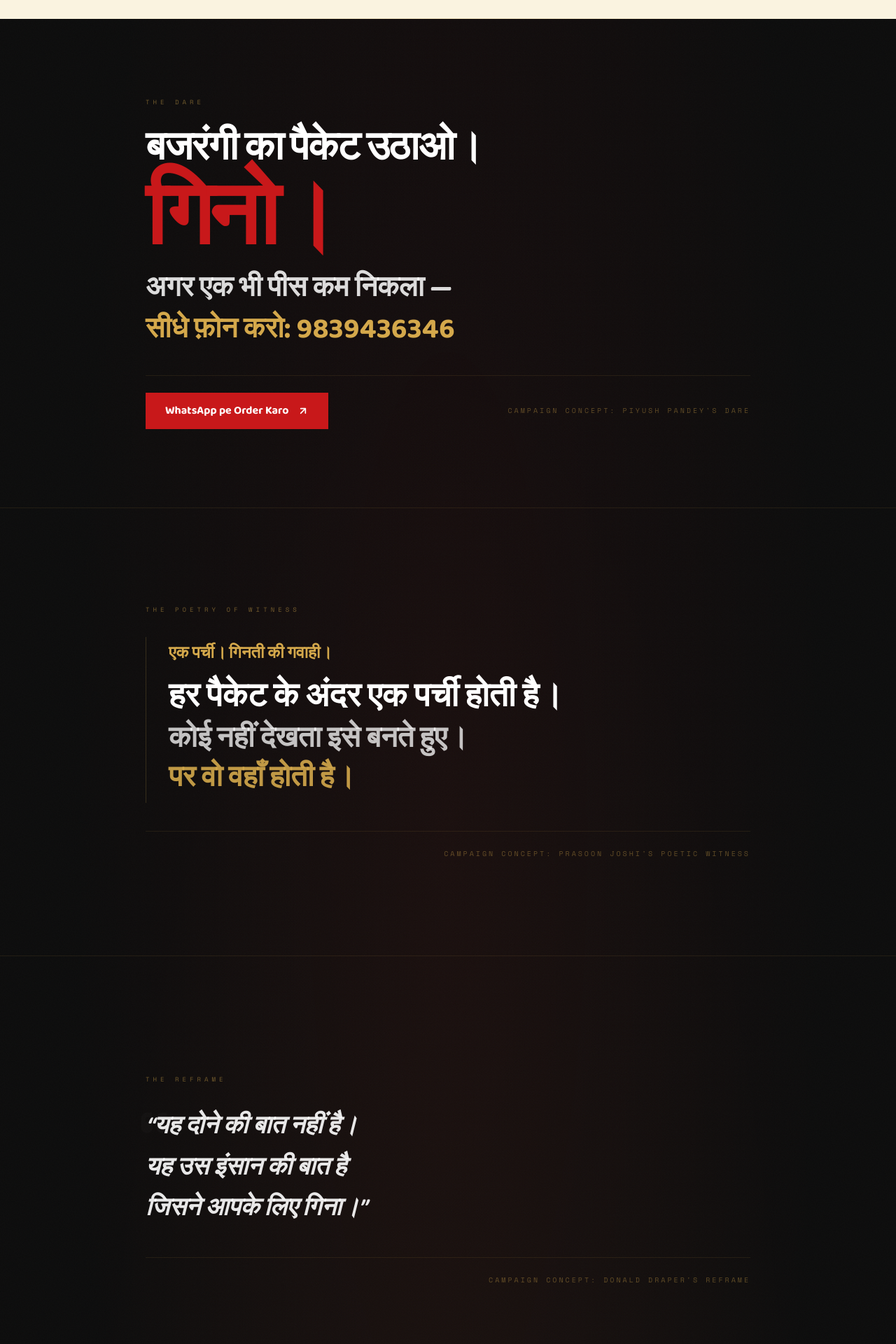
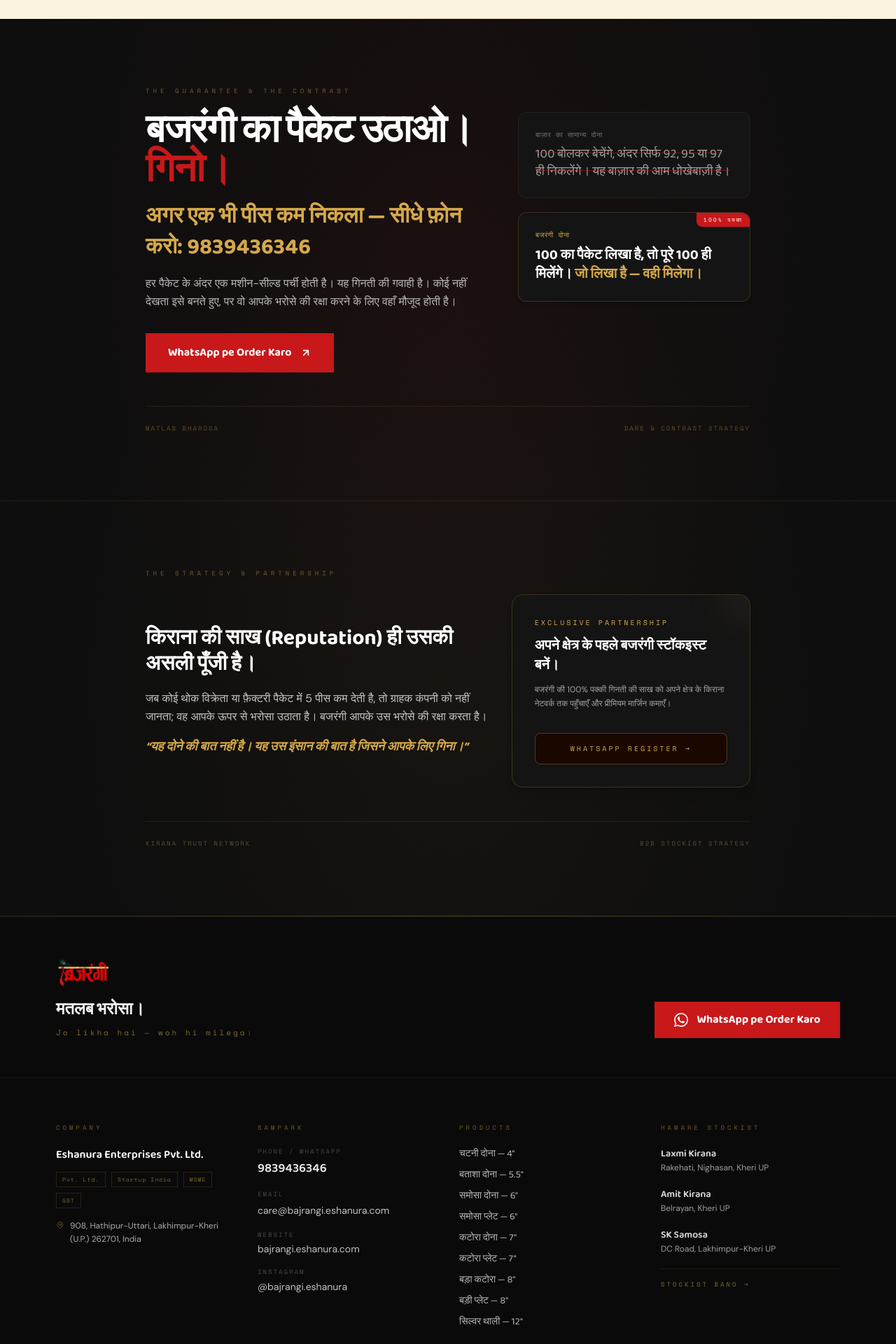
Before and after one commit to gauravv-g/bajrangi-website, a Next.js app: page / in a window 1280 px wide. Shown: the part 3680-5600 px from the top of the page at 70% size. Built offline with nearby package versions, Linux system fonts and the light colour scheme; no server answers.

Commit message:
design: compress and merge six narrative spreads into two high-conversion trust and partnership sections

```diff
--- a/src/components/bajrangi/ChallengeSection.tsx
+++ b/src/components/bajrangi/ChallengeSection.tsx
@@ -16,7 +16,7 @@
     <div
       ref={ref}
       id={id}
-      className="relative min-h-[80vh] flex flex-col justify-center py-20 md:py-28 border-b border-[#D4A84B]/10 overflow-hidden"
+      className="relative flex flex-col justify-center py-16 md:py-24 border-b border-[#D4A84B]/10 overflow-hidden"
     >
       <motion.div
         initial={{ opacity: 0, y: 30 }}
@@ -36,189 +36,130 @@
       id="challenge"
       className="relative bg-[#0C0C0C] overflow-hidden noise-overlay"
     >
-      {/* Background ambient red glow */}
+      {/* Background ambient red/gold glow */}
       <div
         aria-hidden
         className="absolute inset-0 pointer-events-none z-0"
         style={{
           background:
-            'radial-gradient(ellipse at 50% 30%, rgba(200,24,26,0.06) 0%, transparent 60%), radial-gradient(ellipse at 50% 70%, rgba(212,168,75,0.04) 0%, transparent 60%)',
+            'radial-gradient(ellipse at 50% 25%, rgba(200,24,26,0.06) 0%, transparent 60%), radial-gradient(ellipse at 50% 75%, rgba(212,168,75,0.04) 0%, transparent 60%)',
         }}
       />
 
-      {/* ── Spread 1: Piyush Pandey (The Dare) ── */}
+      {/* ── PART 1: The Counting Challenge & The Contrast (Customer Trust) ── */}
       <SectionWrapper>
-        <p className="font-mono-space text-[#D4A84B]/50 text-[9px] tracking-[5px] uppercase mb-8">
-          The Dare
+        <p className="font-mono-space text-[#D4A84B]/50 text-[9px] tracking-[5px] uppercase mb-6">
+          The Guarantee & The Contrast
         </p>
-        <div className="space-y-2 mb-10">
-          <p className="font-baloo text-white text-[clamp(26px,4.5vw,60px)] font-bold leading-none tracking-tight">
-            बजरंगी का पैकेट उठाओ।
+
+        <div className="grid grid-cols-1 lg:grid-cols-12 gap-8 lg:gap-12 items-start mb-12">
+          {/* Left Column: Bold Challenge copy */}
+          <div className="lg:col-span-7 space-y-4">
+            <h2 className="font-baloo text-white text-[clamp(32px,4.5vw,56px)] font-bold leading-none tracking-tight">
+              बजरंगी का पैकेट उठाओ। <span className="text-[#C8181A]">गिनो।</span>
+            </h2>
+            <p className="font-baloo text-[#D4A84B] text-[clamp(20px,2.8vw,32px)] font-bold leading-snug">
+              अगर एक भी पीस कम निकला — सीधे फ़ोन करो: {phone}
             </p>
-          <p className="font-baloo text-[#C8181A] text-[clamp(56px,10vw,130px)] font-extrabold leading-none tracking-tighter">
-            गिनो।
+            <p className="font-dm text-white/70 text-base leading-relaxed max-w-xl">
+              हर पैकेट के अंदर एक मशीन-सील्ड पर्ची होती है। यह गिनती की गवाही है। कोई नहीं देखता इसे बनते हुए, पर वो आपके भरोसे की रक्षा करने के लिए वहाँ मौजूद होती है।
             </p>
-          <p className="font-baloo text-white/85 text-[clamp(20px,3.2vw,44px)] font-bold leading-tight">
-            अगर एक भी पीस कम निकला —
-          </p>
-          <p className="font-baloo text-[#D4A84B] text-[clamp(20px,3.2vw,44px)] font-bold leading-tight">
-            सीधे फ़ोन करो: {phone}
-          </p>
-        </div>
-        <div className="flex flex-wrap gap-4 items-center justify-between pt-6 border-t border-[#D4A84B]/10">
+
+            <div className="pt-4">
               <a
                 id="challenge-whatsapp-cta"
                 href={`https://wa.me/${whatsappNumber}?text=${encodeURIComponent('Bajrangi se order karna hai।')}`}
                 target="_blank"
                 rel="noopener noreferrer"
-            className="inline-flex items-center gap-3 bg-[#C8181A] text-white font-baloo font-bold text-base px-7 py-3.5 hover:bg-[#b01517] transition-all duration-200 hover:shadow-[0_0_24px_rgba(200,24,26,0.4)]"
+                className="inline-flex items-center gap-3 bg-[#C8181A] text-white font-baloo font-bold text-base px-8 py-4 hover:bg-[#b01517] transition-all duration-200 hover:shadow-[0_0_24px_rgba(200,24,26,0.4)]"
               >
                 WhatsApp pe Order Karo
                 <svg className="w-4 h-4" fill="none" stroke="currentColor" strokeWidth={2.5} viewBox="0 0 24 24">
                   <path strokeLinecap="round" strokeLinejoin="round" d="M7 17L17 7M7 7h10v10" />
                 </svg>
               </a>
-          <span className="font-mono-space text-[#D4A84B]/40 text-[10px] tracking-[3px] uppercase mt-2 sm:mt-0">
-            Campaign Concept: Piyush Pandey's Dare
-          </span>
+            </div>
+          </div>
+
+          {/* Right Column: Dynamic Contrast Card */}
+          <div className="lg:col-span-5 space-y-5">
+            {/* Market Card */}
+            <div className="bg-[#141414] border border-white/5 p-6 rounded-xl">
+              <span className="font-mono-space text-white/40 text-[10px] tracking-wider uppercase block mb-2">बाज़ार का सामान्य दोना</span>
+              <p className="font-baloo text-white/60 text-lg leading-snug line-through decoration-[#C8181A]/50">
+                100 बोलकर बेचेंगे, अंदर सिर्फ 92, 95 या 97 ही निकलेंगे। यह बाज़ार की आम धोखेबाज़ी है।
+              </p>
+            </div>
+
+            {/* Bajrangi Card */}
+            <div className="bg-[#141414] border border-[#D4A84B]/20 p-6 rounded-xl relative shadow-md">
+              <div className="absolute top-0 right-0 bg-[#C8181A] text-white text-[8px] tracking-[2px] font-mono-space uppercase px-2.5 py-1 rounded-bl-lg rounded-tr-xl">
+                100% पक्का
+              </div>
+              <span className="font-mono-space text-[#D4A84B] text-[10px] tracking-wider uppercase block mb-2">बजरंगी दोना</span>
+              <p className="font-baloo text-white text-xl font-bold leading-snug">
+                100 का पैकेट लिखा है, तो पूरे 100 ही मिलेंगे। <span className="text-[#D4A84B]">जो लिखा है — वही मिलेगा।</span>
+              </p>
+            </div>
+          </div>
+        </div>
+
+        <div className="pt-6 border-t border-[#D4A84B]/10 flex justify-between items-center text-[#D4A84B]/40 font-mono-space text-[9px] tracking-[2px] uppercase">
+          <span>Matlab Bharosa</span>
+          <span>Dare & Contrast Strategy</span>
         </div>
       </SectionWrapper>
 
-      {/* ── Spread 2: Prasoon Joshi (The Poetry of the Slip) ── */}
+      {/* ── PART 2: The Kirana Strategy & Stockist Partnership (Business Trust) ── */}
       <SectionWrapper>
-        <p className="font-mono-space text-[#D4A84B]/50 text-[9px] tracking-[5px] uppercase mb-8">
-          The Poetry of Witness
+        <p className="font-mono-space text-[#D4A84B]/50 text-[9px] tracking-[5px] uppercase mb-6">
+          The Strategy & Partnership
         </p>
-        <div className="border-l border-[#D4A84B]/20 pl-6 md:pl-8 py-2 mb-10">
-          <p className="font-baloo text-[#D4A84B] text-xl md:text-2xl font-bold mb-4">
-            एक पर्ची। गिनती की गवाही।
+
+        <div className="grid grid-cols-1 lg:grid-cols-12 gap-8 items-stretch mb-12">
+          {/* Left Column: Kirana Trust explanation */}
+          <div className="lg:col-span-7 flex flex-col justify-center space-y-4">
+            <h3 className="font-baloo text-white text-2xl md:text-3xl font-bold leading-tight">
+              किराना की साख (Reputation) ही उसकी असली पूँजी है।
+            </h3>
+            <p className="font-dm text-white/75 text-sm md:text-base leading-relaxed">
+              जब कोई थोक विक्रेता या फ़ैक्टरी पैकेट में 5 पीस कम देती है, तो ग्राहक कंपनी को नहीं जानता; वह आपके ऊपर से भरोसा उठाता है। बजरंगी आपके उस भरोसे की रक्षा करता है।
             </p>
-          <p className="font-baloo text-white text-[clamp(22px,4.2vw,48px)] font-bold leading-tight">
-            हर पैकेट के अंदर एक पर्ची होती है।
-          </p>
-          <p className="font-baloo text-white/75 text-[clamp(20px,3.8vw,42px)] font-bold leading-tight mt-1">
-            कोई नहीं देखता इसे बनते हुए।
-          </p>
-          <p className="font-baloo text-[#D4A84B]/90 text-[clamp(20px,3.8vw,42px)] font-bold leading-tight mt-1">
-            पर वो वहाँ होती है।
+            <p className="font-baloo text-[#D4A84B] text-lg font-bold italic">
+              &ldquo;यह दोने की बात नहीं है। यह उस इंसान की बात है जिसने आपके लिए गिना।&rdquo;
             </p>
           </div>
-        <div className="pt-6 border-t border-[#D4A84B]/10 flex justify-end">
-          <span className="font-mono-space text-[#D4A84B]/40 text-[10px] tracking-[3px] uppercase">
-            Campaign Concept: Prasoon Joshi's Poetic Witness
-          </span>
-        </div>
-      </SectionWrapper>
 
-      {/* ── Spread 3: Donald Draper (The Reframe) ── */}
-      <SectionWrapper>
-        <p className="font-mono-space text-[#D4A84B]/50 text-[9px] tracking-[5px] uppercase mb-8">
-          The Reframe
-        </p>
-        <div className="relative mb-10">
-          <span className="absolute -top-10 -left-6 font-mono-space text-[120px] text-white/[0.02] select-none pointer-events-none">
-            “
-          </span>
-          <p className="font-baloo text-white/90 text-[clamp(20px,3vw,36px)] font-semibold leading-relaxed italic pr-6">
-            &ldquo;यह दोने की बात नहीं है।<br />
-            यह उस इंसान की बात है<br />
-            जिसने आपके लिए गिना।&rdquo;
+          {/* Right Column: Premium Gold-bordered B2B Card */}
+          <div className="lg:col-span-5 bg-[#141414] border border-[#D4A84B]/20 p-6 md:p-8 rounded-2xl flex flex-col justify-between shadow-lg relative overflow-hidden">
+            {/* Subtle glow behind B2B Card */}
+            <div className="absolute -top-12 -right-12 w-24 h-24 bg-[#D4A84B]/5 rounded-full blur-xl pointer-events-none" />
+
+            <div className="space-y-3">
+              <span className="font-mono-space text-[#D4A84B] text-[10px] tracking-[3px] uppercase block">Exclusive Partnership</span>
+              <h4 className="font-baloo text-white text-xl font-bold leading-snug">अपने क्षेत्र के पहले बजरंगी स्टॉकइस्ट बनें।</h4>
+              <p className="font-dm text-white/60 text-xs leading-relaxed">
+                बजरंगी की 100% पक्की गिनती की साख को अपने क्षेत्र के किराना नेटवर्क तक पहुँचाएँ और प्रीमियम मार्जिन कमाएँ।
               </p>
             </div>
-        <div className="pt-6 border-t border-[#D4A84B]/10 flex justify-end">
-          <span className="font-mono-space text-[#D4A84B]/40 text-[10px] tracking-[3px] uppercase">
-            Campaign Concept: Donald Draper's Reframe
-          </span>
-        </div>
-      </SectionWrapper>
 
-      {/* ── Spread 4: Sukesh Nayak (The Everyday Contrast) ── */}
-      <SectionWrapper>
-        <p className="font-mono-space text-[#D4A84B]/50 text-[9px] tracking-[5px] uppercase mb-8">
-          The Contrast
-        </p>
-        <div className="grid grid-cols-1 md:grid-cols-2 gap-6 mb-10">
-          <div className="bg-[#141414] border border-white/5 p-6 md:p-8">
-            <span className="font-mono-space text-white/40 text-xs tracking-wider uppercase block mb-3">बाज़ार का दोना</span>
-            <p className="font-baloo text-white/70 text-[clamp(18px,2.2vw,24px)] leading-snug line-through decoration-[#C8181A]/50">
-              100 का पैकेट बोलकर बेचेंगे।<br />
-              अंदर सिर्फ 92, 95 या 97 निकलेंगे।<br />
-              धोखा बाज़ार का नियम बन चुका है।
-            </p>
-          </div>
-          <div className="bg-[#141414] border border-[#D4A84B]/20 p-6 md:p-8 relative">
-            <div className="absolute top-0 right-0 bg-[#C8181A] text-white text-[8px] tracking-[2px] font-mono-space uppercase px-2 py-0.5">
-              100% पक्का
-            </div>
-            <span className="font-mono-space text-[#D4A84B] text-xs tracking-wider uppercase block mb-3">बजरंगी दोना</span>
-            <p className="font-baloo text-white text-[clamp(18px,2.2vw,24px)] font-bold leading-snug">
-              100 का पैकेट लिखा है।<br />
-              अंदर पूरे 100 ही मिलेंगे।<br />
-              <span className="text-[#D4A84B]">जो लिखा है — वही मिलेगा।</span>
-            </p>
-          </div>
-        </div>
-        <div className="pt-6 border-t border-[#D4A84B]/10 flex justify-end">
-          <span className="font-mono-space text-[#D4A84B]/40 text-[10px] tracking-[3px] uppercase">
-            Campaign Concept: Sukesh Nayak's Everyday Contrast
-          </span>
-        </div>
-      </SectionWrapper>
-
-      {/* ── Spread 5: Josy Paul (The Provocation) ── */}
-      <SectionWrapper>
-        <p className="font-mono-space text-[#D4A84B]/50 text-[9px] tracking-[5px] uppercase mb-8">
-          The Provocation
-        </p>
-        <div className="mb-10 max-w-3xl">
-          <p className="font-baloo text-white text-[clamp(24px,3.8vw,44px)] font-bold leading-tight">
-            जो <span className="text-[#C8181A]">Bajrangi</span> रखता है — वो अपने ग्राहकों से बिना बोले एक बात कह रहा है:
-          </p>
-          <p className="font-baloo text-[#D4A84B] text-[clamp(26px,4.2vw,48px)] font-extrabold leading-tight mt-4 italic">
-            &ldquo;मेरे यहाँ आपके साथ कोई धोखा नहीं होगा।&rdquo;
-          </p>
-        </div>
-        <div className="pt-6 border-t border-[#D4A84B]/10 flex justify-end">
-          <span className="font-mono-space text-[#D4A84B]/40 text-[10px] tracking-[3px] uppercase">
-            Campaign Concept: Josy Paul's Provocative Pride
-          </span>
-        </div>
-      </SectionWrapper>
-
-      {/* ── Spread 6: Aditya Kanthy (The Kirana Strategy) ── */}
-      <SectionWrapper>
-        <p className="font-mono-space text-[#D4A84B]/50 text-[9px] tracking-[5px] uppercase mb-8">
-          The Strategy
-        </p>
-        <div className="grid grid-cols-1 lg:grid-cols-5 gap-8 mb-10 items-center">
-          <div className="lg:col-span-3 space-y-4">
-            <p className="font-baloo text-white text-xl md:text-2xl font-bold">
-              किराना की साख (Reputation) ही उसकी असली पूँजी है।
-            </p>
-            <p className="font-dm text-white/75 text-sm leading-relaxed">
-              जब कोई थोक विक्रेता या फैक्ट्री पैकेट में 5 पीस कम देती है, तो ग्राहक कंपनी को नहीं जानता। वह आपके ऊपर से भरोसा उठाता है। बजरंगी आपके उस भरोसे की रक्षा करता है।
-            </p>
-          </div>
-          <div className="lg:col-span-2 bg-[#141414] border border-[#D4A84B]/10 p-6 md:p-8 flex flex-col justify-between min-h-[200px]">
-            <div>
-              <p className="font-mono-space text-[#D4A84B]/60 text-[9px] tracking-[3px] uppercase mb-2">Stockist Partnership</p>
-              <p className="font-baloo text-white text-lg font-bold leading-snug">अपने क्षेत्र के पहले बजरंगी स्टॉकइस्ट बनें।</p>
-            </div>
+            <div className="mt-8">
               <a
                 id="challenge-stockist-cta"
                 href={`https://wa.me/${whatsappNumber}?text=${encodeURIComponent('Bajrangi stockist banna chahta hoon।')}`}
                 target="_blank"
                 rel="noopener noreferrer"
-              className="inline-flex items-center justify-between text-[#D4A84B] font-mono-space text-[10px] tracking-[3px] uppercase border-b border-[#D4A84B]/40 hover:border-[#D4A84B] transition-colors pb-1 w-fit mt-6"
+                className="inline-flex items-center justify-center w-full bg-[#1A0800] border border-[#D4A84B]/30 hover:border-[#D4A84B] text-[#D4A84B] font-mono-space text-[10px] tracking-[3px] uppercase py-3.5 rounded-lg shadow-sm transition-all duration-300 hover:bg-[#D4A84B]/5"
               >
-              WhatsApp register →
+                WhatsApp Register &rarr;
               </a>
             </div>
           </div>
-        <div className="pt-6 border-t border-[#D4A84B]/10 flex justify-end">
-          <span className="font-mono-space text-[#D4A84B]/40 text-[10px] tracking-[3px] uppercase">
-            Campaign Strategy: Aditya Kanthy's Kirana Trust
-          </span>
+        </div>
+
+        <div className="pt-6 border-t border-[#D4A84B]/10 flex justify-between items-center text-[#D4A84B]/40 font-mono-space text-[9px] tracking-[2px] uppercase">
+          <span>Kirana Trust Network</span>
+          <span>B2B Stockist Strategy</span>
         </div>
       </SectionWrapper>
 
```
Lines whose indentation alone changed are shown as unchanged.
